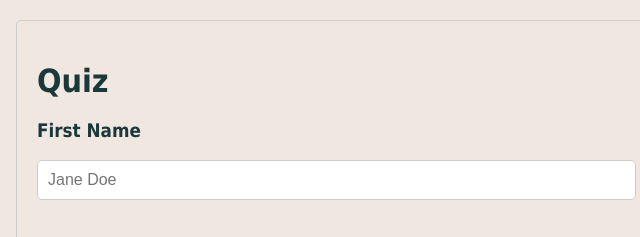
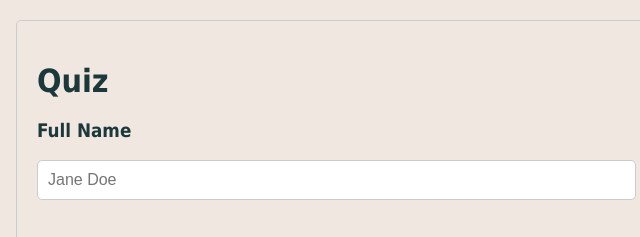
Before and after one commit to PhoenixTracks/cs160sp24, a website: page docs/quiz.html in a window 1280 px wide. Shown: the top 237 px of the page, 4-644 px from the left. Drawn offline with Linux system fonts and the light colour scheme.

Commit message:
full name quiz update

```diff
--- a/docs/quiz.html
+++ b/docs/quiz.html
@@ -56,7 +56,7 @@
       <div class="row">
         <div class="col-12">
           <div class="quiz-question">
-            <h3>First Name</h3>
+            <h3>Full Name</h3>
             <input type="text" id="nameBox" class="quiz-input" placeholder="Jane Doe">
             <div id="name"></div>
           </div>
```
